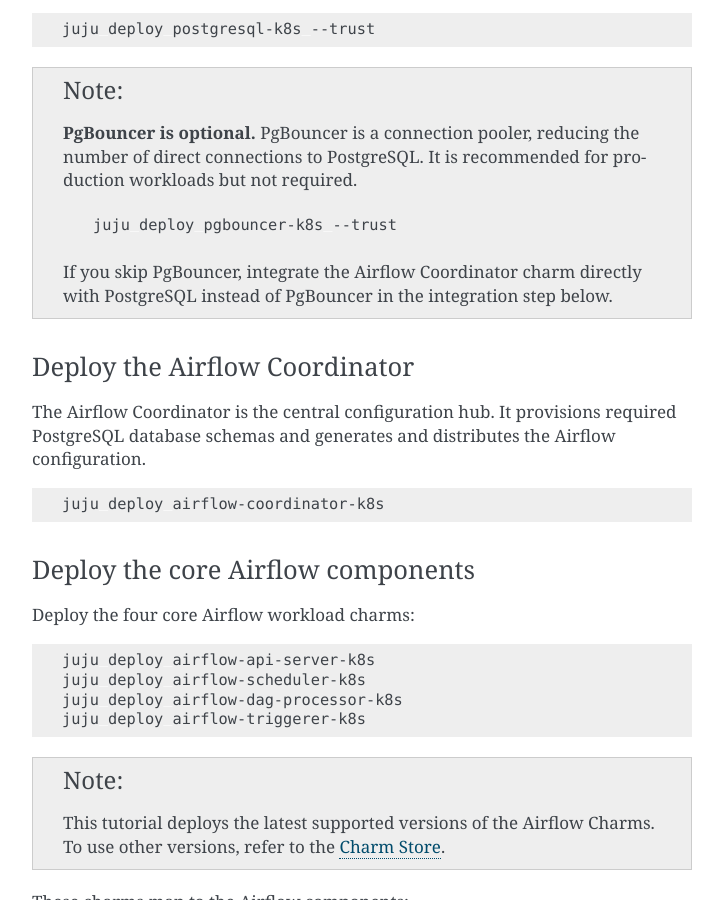
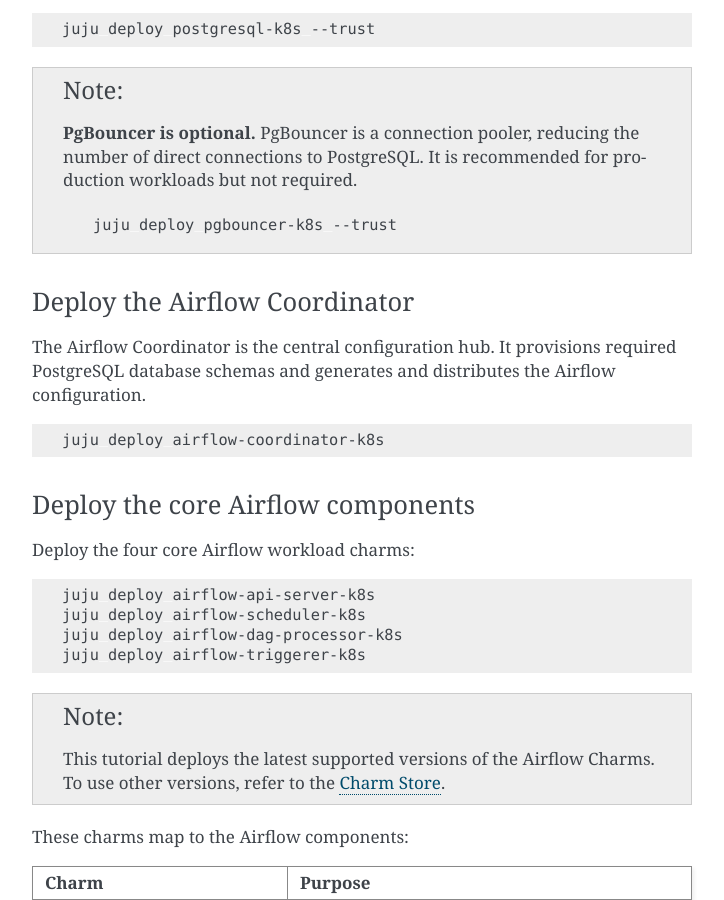
Before and after one commit to canonical/charmed-airflow-documentation, a Sphinx documentation site: the page built from docs/tutorial.rst, in a window 1280 px wide and 900 px high, scrolled down 849 px. Shown: the whole window, without its empty margins (388-1112 px from the left). Built offline with Sphinx 7.4.7, drawn with Linux system fonts in a browser that asks for light colours.

Commit message:
Removed note on pgbouncer integration

```diff
--- a/docs/tutorial.rst
+++ b/docs/tutorial.rst
@@ -52,10 +52,6 @@
    .. code-block:: bash
 
       juju deploy pgbouncer-k8s --trust
-
-   If you skip PgBouncer, integrate the
-   Airflow Coordinator charm directly with PostgreSQL instead of PgBouncer in the
-   integration step below.
 
 Deploy the Airflow Coordinator
 ~~~~~~~~~~~~~~~~~~~~~~~~~~~~~~
```
